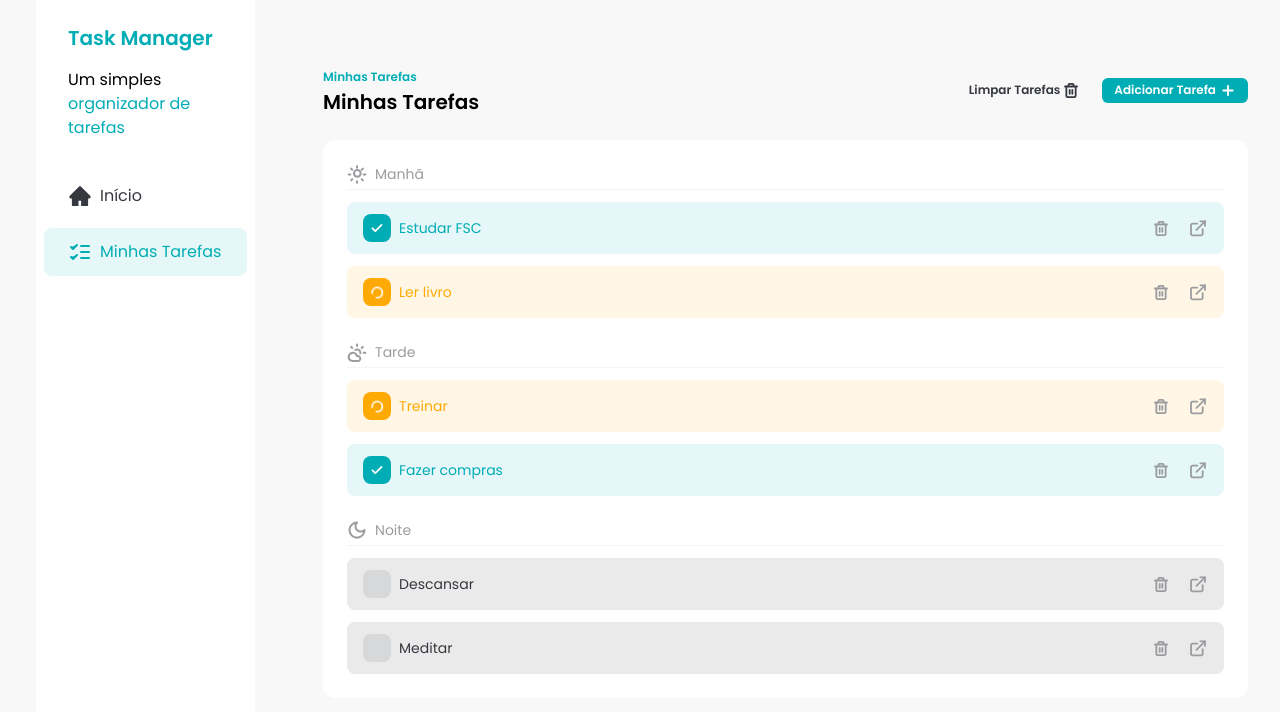
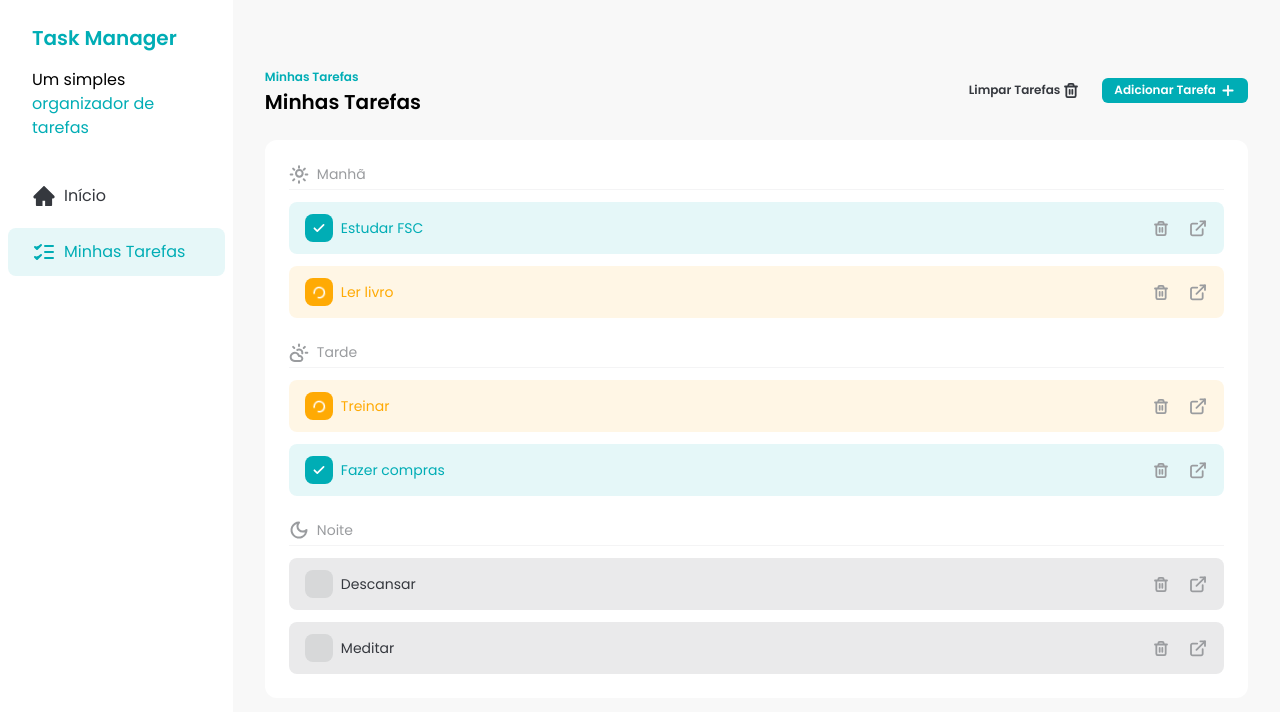
Before and after one commit to Cleyton-1995/fsc-task-manager, a React (Vite) app: page / in a window 1280 px wide. Shown: the top 712 px of the page. Built offline with nearby package versions, Linux system fonts and the light colour scheme.

Commit message:
fix: adjust toast

```diff
--- a/src/App.jsx
+++ b/src/App.jsx
@@ -4,7 +4,7 @@ import Sidebar from './components/Sidebar';
 import Tasks from './components/Tasks';
 function App() {
   return (
-    <div className="flex gap-9">
+    <div className="flex">
       <Toaster
         toastOptions={{
           style: {
```
